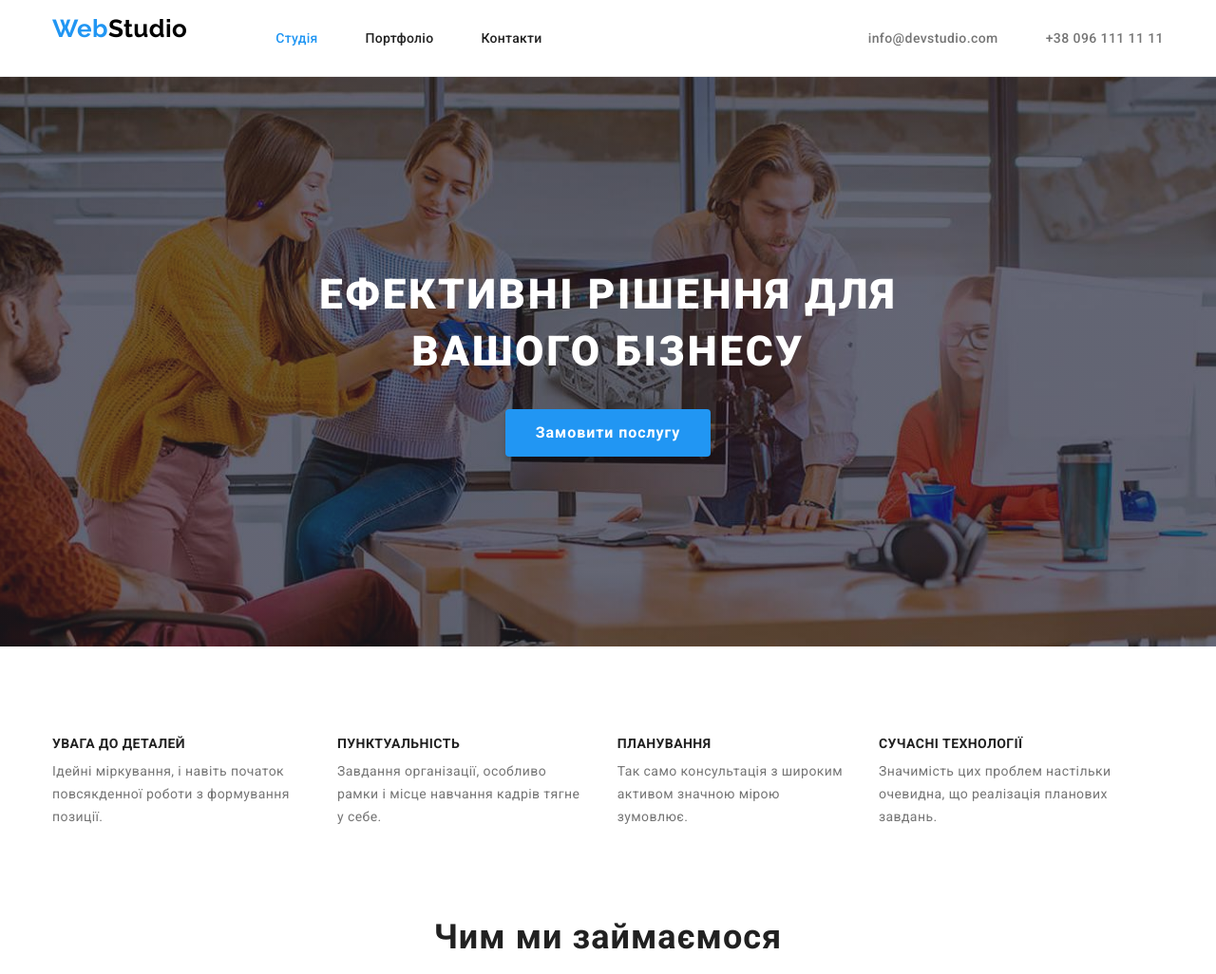
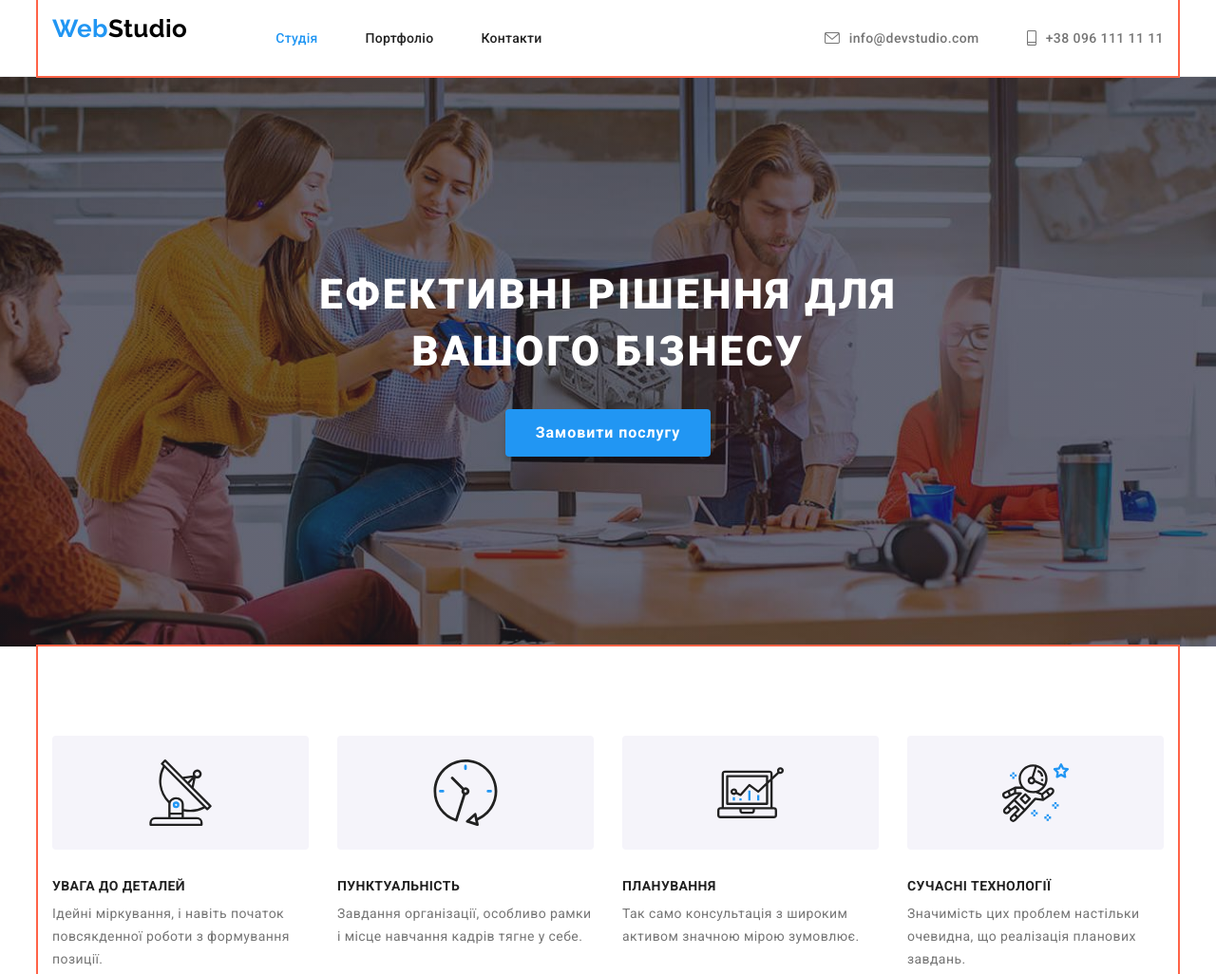
Before and after one commit to akarpenko83/goit-markup-hw-04, a plain HTML site: page index.html in a window 1280 px wide. Shown: the top 1026 px of the page at 95% size. Drawn offline with nearby package versions, Linux system fonts and the light colour scheme.

Commit message:
header icons and features ready
додав іконки у хедер і додав іконки у features

```diff
--- a/css/styles.css
+++ b/css/styles.css
@@ -140,15 +140,25 @@ img {
   display: flex;
   margin-left: auto;
 }
+.contacts-item {
+  display: flex;
+  align-items: center;
+}
+.contacts-item > .icon {
+  fill: currentColor;
+  margin-right: 10px;
+}
 .contacts.list > .contacts-item:not(:last-child) {
   margin-right: 50px;
 }
 .contacts .link {
   font-weight: 500;
 }
-.contacts .link:hover,
-.contacts .link:focus {
+
+.contacts-item:hover,
+.contacts-item:focus {
   color: var(--accent-color);
+  fill: var(--accent-color);
 }
 /* page -------------------------------INDEX-------------------------- */
 
@@ -194,15 +204,23 @@ img {
   color: var(--hero-text-color);
 }
 /* ----------------------------- section Features */
-.section.features {
+.features .container {
+  display: flex;
   padding-top: 94px;
   padding-bottom: 94px;
 }
-.features .container {
+.feature-list {
   display: flex;
 }
-.feature-list {
-  display: flex;
+.feature-icon {
+  display: inline-flex;
+  min-width: 270px;
+  min-height: 120px;
+  align-items: center;
+  justify-content: center;
+  background: var(--bg-secondary-color);
+  border-radius: 4px;
+  margin-bottom: 30px;
 }
 .feature-list > li {
   display: block;
@@ -219,13 +237,10 @@ img {
   line-height: 1.71;
 }
 /* ------------------------------ section WORKS */
-.section.work {
-  padding-top: 0;
-  padding-bottom: 94px;
-}
 .work .container {
   display: flex;
   flex-direction: column;
+  padding-bottom: 94px;
 }
 .work.title {
   display: block;
@@ -241,11 +256,11 @@ img {
 /* ------------------------------section Team */
 .section.team {
   background-color: var(--bg-secondary-color);
-  padding-top: 94px;
-  padding-bottom: 94px;
 }
 .team .container {
   display: flex;
+  padding-top: 94px;
+  padding-bottom: 94px;
   flex-direction: column;
 }
 .team.title {
--- a/index.html
+++ b/index.html
@@ -37,7 +37,7 @@
   </head>
   <body>
     <header class="header">
-      <div class="container">
+      <div class="container outline">
         <a class="logo link" href="./index.html">
           <span class="accent">Web</span>Studio</a
         >
@@ -64,6 +64,15 @@
         </nav>
         <ul class="contacts list">
           <li class="contacts-item">
+            <svg
+              class="icon envelope"
+              width="16"
+              height="12"
+            >
+              <use
+                href="./images/icons.svg#icon-envelope"
+              ></use>
+            </svg>
             <a
               class="contacts-item link"
               href="mailto:info@devstudio.com"
@@ -71,6 +80,15 @@
             </a>
           </li>
           <li class="contacts-item">
+            <svg
+              class="icon smartphone"
+              width="10"
+              height="16"
+            >
+              <use
+                href="./images/icons.svg#icon-smartphone"
+              ></use>
+            </svg>
             <a
               class="contacts-item link"
               href="tel:+380961111111"
@@ -100,12 +118,23 @@
       <!-- section FEATURES -->
 
       <section class="section features">
-        <div class="container">
+        <div class="container outline">
           <h2 class="visually-hidden">
             Особливості
           </h2>
           <ul class="feature-list list">
             <li>
+              <div class="feature-icon">
+                <svg
+                  class="icon antenna"
+                  width="70"
+                  height="70"
+                >
+                  <use
+                    href="./images/icons.svg#icon-antenna"
+                  ></use>
+                </svg>
+              </div>
               <h3 class="feature-item subtitle">
                 Увага до деталей
               </h3>
@@ -116,6 +145,17 @@
               </p>
             </li>
             <li>
+              <div class="feature-icon">
+                <svg
+                  class="icon clock"
+                  width="70"
+                  height="70"
+                >
+                  <use
+                    href="./images/icons.svg#icon-clock"
+                  ></use>
+                </svg>
+              </div>
               <h3 class="feature-item subtitle">
                 Пунктуальність
               </h3>
@@ -126,6 +166,17 @@
               </p>
             </li>
             <li>
+              <div class="feature-icon">
+                <svg
+                  class="icon diagram"
+                  width="70"
+                  height="70"
+                >
+                  <use
+                    href="./images/icons.svg#icon-diagram"
+                  ></use>
+                </svg>
+              </div>
               <h3 class="feature-item subtitle">
                 Планування
               </h3>
@@ -135,6 +186,17 @@
               </p>
             </li>
             <li>
+              <div class="feature-icon">
+                <svg
+                  class="icon astronaut"
+                  width="70"
+                  height="70"
+                >
+                  <use
+                    href="./images/icons.svg#icon-astronaut"
+                  ></use>
+                </svg>
+              </div>
               <h3 class="feature-item subtitle">
                 Сучасні технології
               </h3>
@@ -147,10 +209,10 @@
           </ul>
         </div>
       </section>
-      <!-- section WORK -->
+      <!-- --------------------- section WORK -->
 
       <section class="section work">
-        <div class="container">
+        <div class="container outline">
           <h2 class="work title">
             Чим ми займаємося
           </h2>
@@ -184,7 +246,7 @@
       </section>
       <!------------------------ section TEAM -------------------->
       <section class="section team">
-        <div class="container">
+        <div class="container outline">
           <h2 class="team title">Наша команда</h2>
           <ul class="team-list list">
             <li class="team-item">
@@ -261,14 +323,7 @@
             Постійні клієнти
           </h2>
           <ul class="clients-list list">
-            <li class="clients-item">
-              <img
-                src="./images/client-1.png"
-                alt="YA&CO"
-                width="41"
-                height="47"
-              />
-            </li>
+            <li class="clients-item"></li>
             <li class="clients-item"></li>
             <li class="clients-item"></li>
             <li class="clients-item"></li>
```
Also changed, not shown: portfolio.html (+18 -0 lines), images/client-1.png (deleted), images/client-2.png (deleted), images/client-3.png (deleted), images/client-4.png (deleted), images/client-5.png (deleted), images/icons.svg (added), images/icons/client-1.svg (added), images/icons/client-2.svg (added), images/icons/client-3.svg (added), images/icons/client-4.svg (added), images/icons/client-5.svg (added), images/icons/client-6.svg (added), images/icons/envelope.svg (added), 1 more files.
